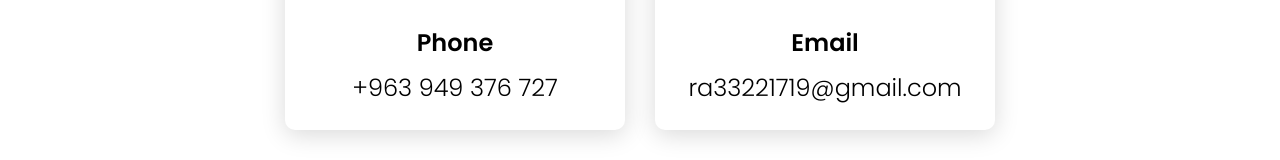
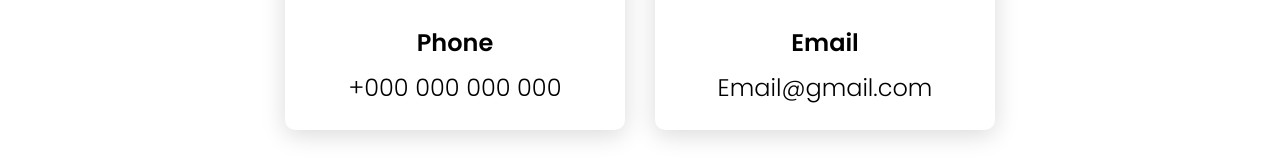
Before and after one commit to Rami-div-git/Protfolio, a plain HTML site: page index.html in a window 1280 px wide. Shown: the part 2895-3055 px from the top of the page. Drawn offline with Linux system fonts and the light colour scheme.

Commit message:
Change number and email

```diff
--- a/index.html
+++ b/index.html
@@ -113,7 +113,7 @@
                 </div>
                 <div class="info">
                     <h3>Phone</h3>
-                    <p>+963 949 376 727
+                    <p>+000 000 000 000
                     </p>
                 </div>
             </div>
@@ -123,7 +123,7 @@
                 </div>
                 <div class="info">
                     <h3>Email</h3>
-                    <p>ra33221719@gmail.com</p>
+                    <p>Email@gmail.com</p>
                 </div>
 
             </div>
```
